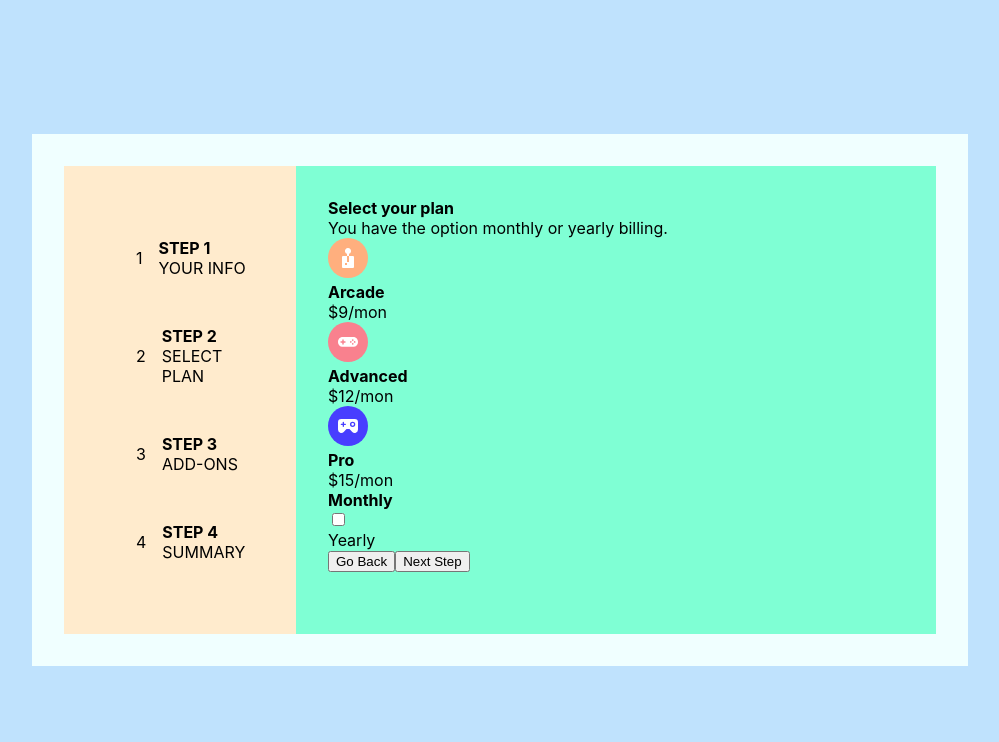
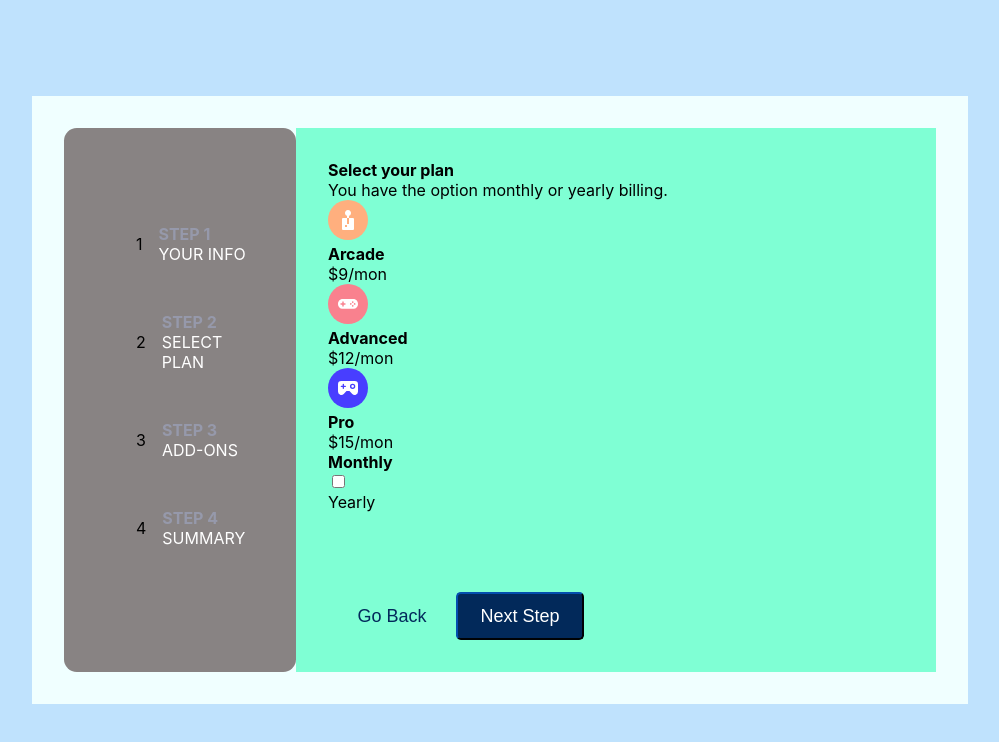
Before and after one commit to mnavai/multistepsform-reactapp, a React (Create React App) app: page /select-plan in a window 1280 px wide. Shown: the top 742 px of the page, without its empty margins (140-1139 px from the left). Built offline with nearby package versions, Linux system fonts and the light colour scheme; the HTML template or start-up script is replaced by a standard one.

Commit message:
styling components - sidebarlink

```diff
--- a/src/components/Button/Button.css
+++ b/src/components/Button/Button.css
@@ -15,3 +15,18 @@
     background-color: hsl(206, 82%, 68%);
     border-color: hsl(206, 82%, 68%);
 }
+.btn-goback {
+    color: hsl(213, 96%, 18%);
+    background: none !important;
+    border: none;
+    padding: 0 !important;
+    align-self: flex-start;
+    margin-top: 5rem;
+    width: 8rem;
+    height: 3rem;
+    font-size: 18px;
+    cursor: pointer;
+}
+.btn-goback:hover {
+    color: hsl(206, 82%, 68%);
+}
--- a/src/components/Button/Button.jsx
+++ b/src/components/Button/Button.jsx
@@ -1,3 +1,4 @@
+import './Button.css';
 const Button = ({type,className,children}) => {
     return(
         <button type={type} className={className}>
--- a/src/components/Form/Form.jsx
+++ b/src/components/Form/Form.jsx
@@ -1,6 +1,7 @@
 import Button from "../Button/Button";
 import Input from "../Input/Input";
 import { Link } from "react-router-dom";
+import '../Button/Button.css';
 
 const Form = () => {
     return(
--- a/src/components/Sidebar/Sidebar.css
+++ b/src/components/Sidebar/Sidebar.css
@@ -0,0 +1,10 @@
+.nav-header{
+    padding-top: 3.5rem;
+    background-color: rgb(136, 131, 131);
+    height: 100%;
+    border-radius: 0.8rem;
+    /* background-image: url(assets/images/bg-sidebar-desktop.svg); */
+    background-repeat: no-repeat;
+    background-position: center;
+    background-size: cover;
+}
--- a/src/components/Sidebar/Sidebar.jsx
+++ b/src/components/Sidebar/Sidebar.jsx
@@ -1,5 +1,6 @@
 
-import SidebarLink from "../SidebarLink/SidebarLink"
+import SidebarLink from "../SidebarLink/SidebarLink";
+import "./Sidebar.css";
 const Sidebar = () => {
     return(
         <header className="nav-header">
--- a/src/components/SidebarLink/SidebarLink.css
+++ b/src/components/SidebarLink/SidebarLink.css
@@ -11,3 +11,9 @@
 .circle-icon {
     padding-right: 1rem;
 }
+.nav-heading{
+    color: hsl(231, 11%, 63%);
+}
+.nav-p{
+    color:white;
+}
```
